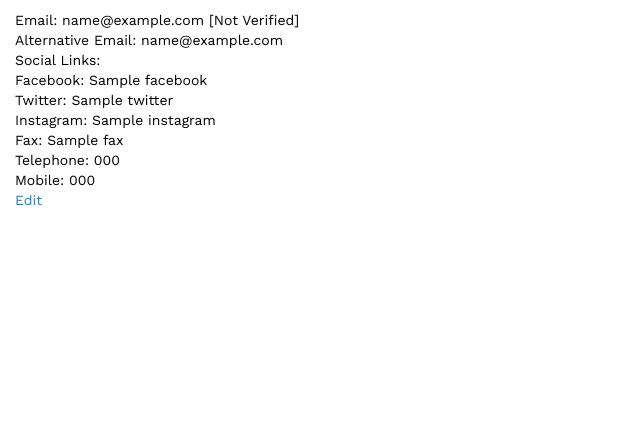
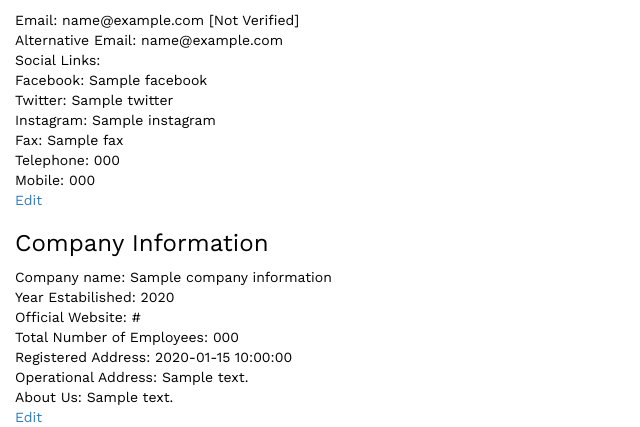
Before and after one commit to NedimRenesalis/demblock, a PHP site: the page made by frontend/views/site/user-profile/index.php in a window 1280 px wide. Shown: the part 487-914 px from the top of the page, without its empty margins (0-640 px from the left). Before the commit the page ends 693 px from the top, so only its background shows below. Run offline with PHP 8.4, Linux system fonts and the light colour scheme; the template is opened without the code that fills it: most values are stand-ins (such as "Sample title", 1, 10 or a date in 2020); grey boxes marked "Sample" are stand-in pictures; data that the repository does not hold is empty; some libraries are stand-ins or nearby versions.

Commit message:
Add company information details

```diff
--- a/common/models/User.php
+++ b/common/models/User.php
@@ -80,9 +80,9 @@ class User extends ActiveRecord implements IdentityInterface
             ['status', 'in', 'range' => [self::STATUS_ACTIVE, self::STATUS_DELETED, self::STATUS_INACTIVE]],
             [['money', 'total_money'],'integer', 'integerOnly' => false],
             [['company_description'], 'string'],
-            [['mainProducts'], 'text', 'max' => 10000],
+            [['mainProducts'], 'string', 'max' => 10000],
             [['first_name', 'money', 'last_name', 'year_of_birth', 'gender', 'education_level', 'career_level', 'additional_experience',
-                'phone', 'language', 'address', 'company_name', 'pdv', 'full_name', 'email', 'job', 'location', 'isBlocked', 'zip_code','company_description', 'banner'], 'filter', 'filter' => '\yii\helpers\HtmlPurifier::process', 'mainProducts']
+                'phone', 'language', 'address', 'company_name', 'pdv', 'full_name', 'email', 'job', 'location', 'isBlocked', 'zip_code','company_description', 'banner', 'mainProducts'], 'filter', 'filter' => '\yii\helpers\HtmlPurifier::process']
         ];
     }
 
--- a/composer.json
+++ b/composer.json
@@ -24,7 +24,8 @@
         "2amigos/yii2-gallery-widget": "~1.0",
         "kartik-v/yii2-mpdf": "1.0.0",
         "kartik-v/yii2-widget-fileinput": "^1.0",
-        "twisted1919/yii2-notify": "^1.0"
+        "twisted1919/yii2-notify": "^1.0",
+        "kartik-v/yii2-widget-datepicker": "dev-master"
     },
     "require-dev": {
         "yiisoft/yii2-debug": "~2.0.0",
--- a/console/migrations/m181114_231501_add_main_products_to_user.php
+++ b/console/migrations/m181114_231501_add_main_products_to_user.php
@@ -29,7 +29,7 @@ class m181114_231501_add_main_products_to_user extends Migration
     // Use up()/down() to run migration code without a transaction.
     public function up()
     {
-        $this->addColumn('user', 'mainProducts', $this->text());
+        $this->addColumn('user', 'mainProducts', $this->string(10000));
     }
     /*
        public function down()
--- a/frontend/config/main.php
+++ b/frontend/config/main.php
@@ -89,7 +89,8 @@ return [
                 'zahvala-za-placanje' => 'site/zahvala-za-placanje',
                 'user-profile' => 'site/user-profile',
                 'edit-user-contact-details' => 'site/edit-user-contact-details',
-                'edit-user-main-details' => 'site/edit-user-main-details'
+                'edit-user-main-details' => 'site/edit-user-main-details',
+                'company-details' => 'site/company-details'
             ],
         ],
     ],
--- a/frontend/views/site/user-profile/index.php
+++ b/frontend/views/site/user-profile/index.php
@@ -241,10 +241,11 @@ $countryArray = array(
     </div>
     <div>Main products:
         <?php
-            if($model->mainProducts != null)
+            if($model->mainProducts != null && $model->mainProducts != '') {
                 echo $model->mainProducts;
-            else
+            } else {
                 echo 'none';
+            }
         ?>
     </div>
     <div>
@@ -297,3 +298,19 @@ $countryArray = array(
     <a href="<?= Url::to('edit-user-contact-details'); ?>">Edit</a>
 </div>
 <!-- End contact information -->
+
+<div>
+    <h3>Company Information</h3>
+
+    <div>Company name: <?php echo ($companyInformation != null && $companyInformation->CompanyName != '') ? $companyInformation->CompanyName : 'none';  ?> </div>
+    <div>Year Estabilished: <?php echo ($companyInformation != null && $companyInformation->Year != '') ? $companyInformation->Year : 'none';  ?> </div>
+    <div>Official Website: <?php echo ($companyInformation != null && $companyInformation->Website != '') ? $companyInformation->Website : 'none';  ?> </div>
+    <div>Total Number of Employees: <?php echo ($companyInformation != null && $companyInformation->NumberOfEmployees != '') ? $companyInformation->NumberOfEmployees : 'none';  ?> </div>
+    <div>Registered Address: <?php echo ($companyInformation != null && $companyInformation->RegisteredAddress != '') ? $companyInformation->RegisteredAddress : 'none';  ?> </div>
+    <div>Operational Address: <?php echo ($companyInformation != null && $companyInformation->OperationalAddress != '') ? $companyInformation->OperationalAddress : 'none';  ?> </div>
+    <div>About Us: <?php echo ($companyInformation != null && $companyInformation->AboutUs != '') ? $companyInformation->AboutUs : 'none';  ?> </div>
+
+    <div>
+        <a href="<?= Url::to('company-details'); ?>">Edit</a>
+    </div>
+</div>
```
Also changed, not shown: frontend/controllers/SiteController.php (+30 -1 lines), 1 other file.
